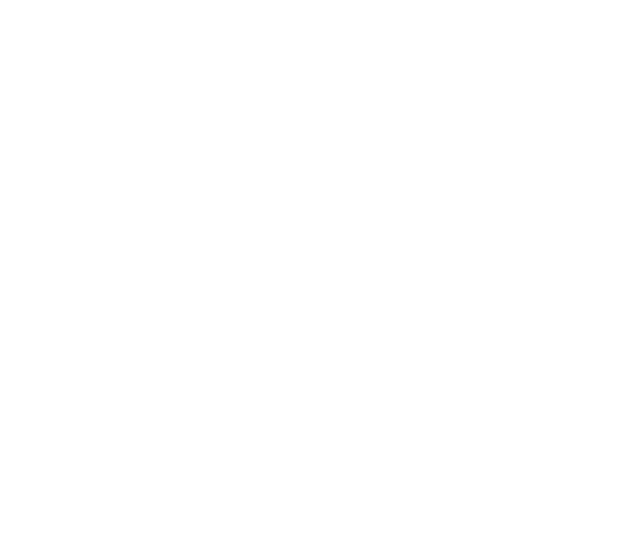
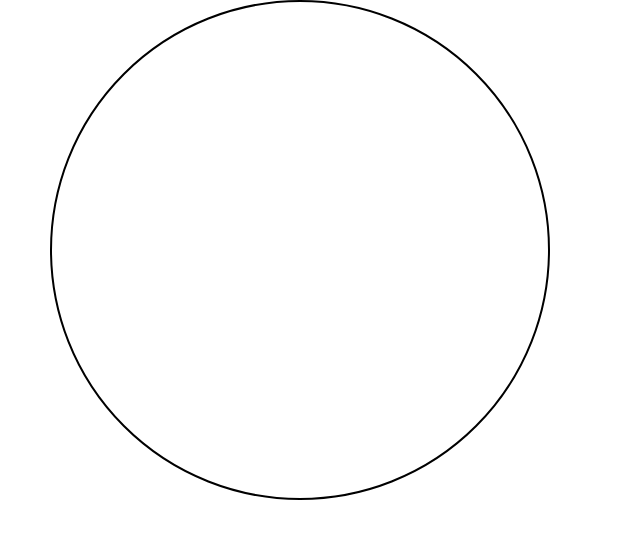
Before and after one commit to tobisupreme/wheeler-ferret, a plain HTML site: page index.html in a window 1280 px wide. Shown: the whole page, without its empty margins (0-640 px from the left). Drawn offline with Linux system fonts and the light colour scheme.

Commit message:
Add .wheel selector

```diff
--- a/style.css
+++ b/style.css
@@ -3,3 +3,14 @@
     padding: 0;
     box-sizing: border-box;
 }
+
+.wheel {
+    border: 2px solid black;
+    border-radius: 50%;
+    margin-left: 50px;
+    position: absolute;
+    height: 55vw;
+    width: 55vw;
+    max-height: 500px;
+    max-width: 500px;
+}
```
